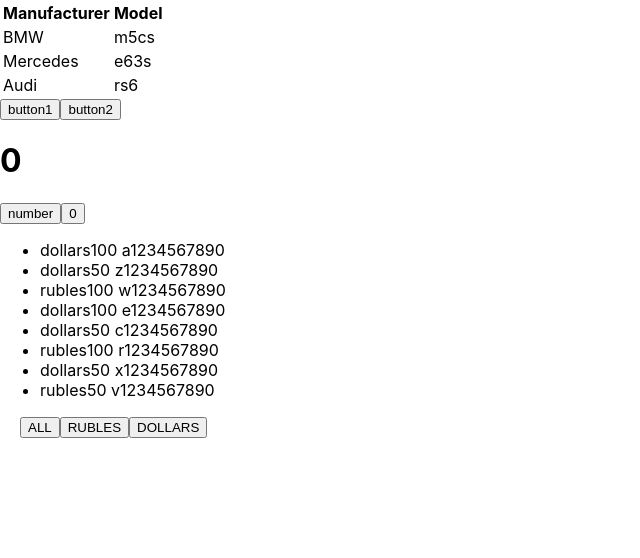
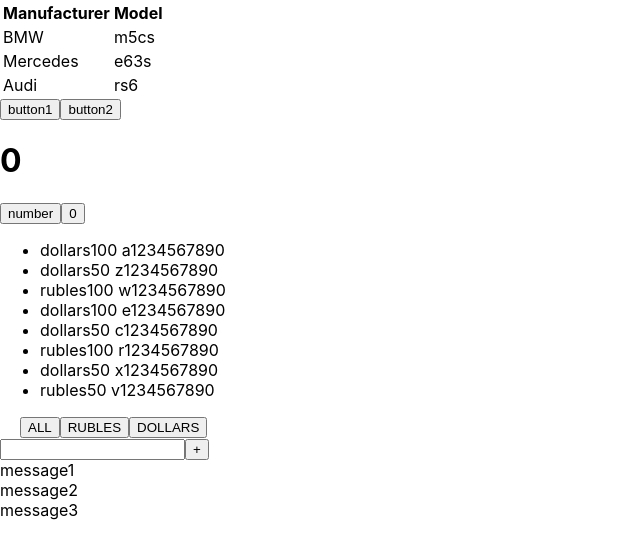
Before and after one commit to TinyMan66/micro-tasks, a React (Create React App) app: page / in a window 1280 px wide. Shown: the top 558 px of the page, without its empty margins (0-640 px from the left). Built offline with nearby package versions, Linux system fonts and the light colour scheme; the HTML template or start-up script is replaced by a standard one.

Commit message:
Create FullInput component

```diff
--- a/src/App.tsx
+++ b/src/App.tsx
@@ -3,13 +3,13 @@
 import {TopCars} from "./Components/TopCars";
 import {Button} from "./Components/Button";
 import {MoneyFilter} from "./Components/MoneyFilter";
+import {FullInput} from "./Components/FullInput";
 
 export type FilterType = 'all' | 'dollars' | 'rubles';
 
 function App() {
 
     // micro task 02:
-
     const topCars = [
         {manufacturer: 'BMW', model: 'm5cs'},
         {manufacturer: 'Mercedes', model: 'e63s'},
@@ -17,7 +17,6 @@
     ]
 
     //micro task 03 universal button:
-
     const button1foo = (subscriber: string, age: number, address: string) => {
         console.log(subscriber, age, address);
     }
@@ -26,7 +25,6 @@
     }
 
     //micro task 04 hook useState:
-
     const [num, setNum] = useState<number>(0);
 
     const onClickNumHandler = () => {
@@ -37,7 +35,6 @@
     }
 
     //micro task 05 Filter method:
-
     const [money, setMoney] = useState([
         {banknotes: 'dollars', value: 100, number: ' a1234567890'},
         {banknotes: 'dollars', value: 50, number: ' z1234567890'},
@@ -63,6 +60,18 @@
         setFilter(nameButton);
     }
 
+    //micro task 06 input:
+    let [message, setMessage] = useState([
+        {message: 'message1'},
+        {message: 'message2'},
+        {message: 'message3'},
+    ])
+
+    const addMessage = (title: string) => {
+        let newMessage = {message: title}
+        setMessage([newMessage, ...message]);
+    }
+
     return (
         <div className="App">
             {/*micro task 02*/}
@@ -78,8 +87,12 @@
             <Button name={'0'} callBack={onClickZeroHandler}/>
 
             {/*micro task 05*/}
-            <MoneyFilter currentMoney={currentMoney} onclickFilterHandler={onclickFilterHandler}
-            />
+            <MoneyFilter currentMoney={currentMoney} onclickFilterHandler={onclickFilterHandler}/>
+
+            {/*micro task 06*/}
+            <FullInput addMessage={addMessage}/>
+            {message.map((m, index) =>
+                <div key={index}>{m.message}</div>)}
         </div>
     );
 }
--- /dev/null
+++ b/src/Components/FullInput.tsx
@@ -0,0 +1,23 @@
+import React, {ChangeEvent, useState} from 'react';
+
+type FullInputType = {
+    addMessage: (title: string) => void
+}
+export const FullInput: React.FC<FullInputType> = ({addMessage}) => {
+
+    let [title, setTitle] = useState('');
+    const onChangeInputHandler = (event: ChangeEvent<HTMLInputElement>) => {
+        setTitle(event.currentTarget.value);
+    }
+    const onChangeButtonHandler = () => {
+        addMessage(title);
+        setTitle('');
+    }
+
+    return (
+        <div>
+            <input value={title} onChange={onChangeInputHandler}/>
+            <button onClick={onChangeButtonHandler}>+</button>
+        </div>
+    );
+};
```
